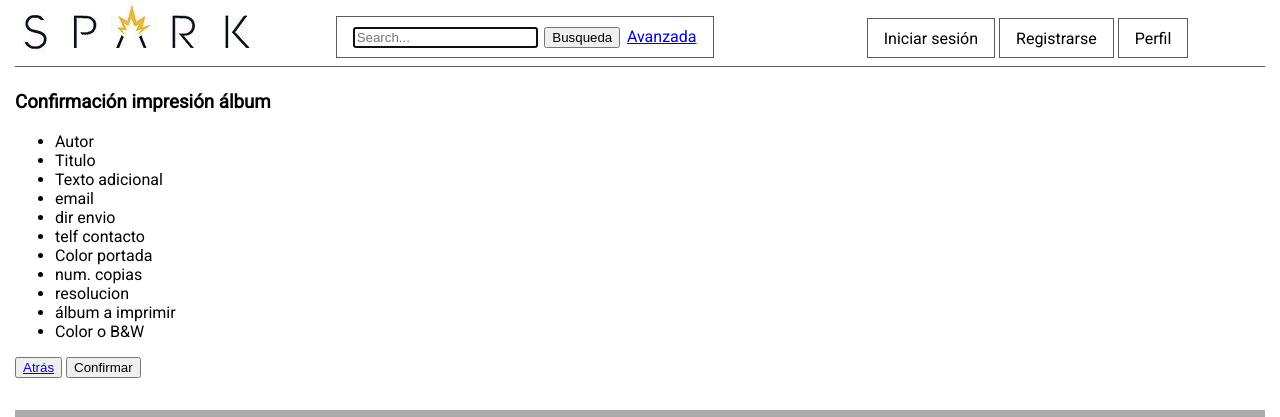
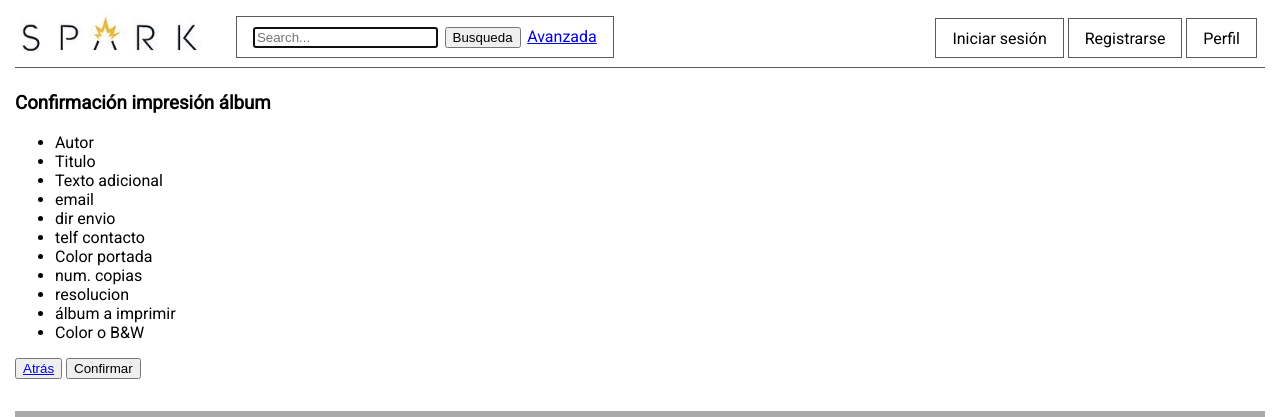
Before and after one commit to AllRacs/daw-destello, a PHP site: page /album_respuesta.html in a window 1280 px wide. Shown: the top 417 px of the page. Run offline with PHP 8.4, Linux system fonts and the light colour scheme.

Commit message:
Little changes in general.css v.2

```diff
--- a/css/general.css
+++ b/css/general.css
@@ -7,18 +7,24 @@ body {
 }
 
 body > header {
+    height: 4.2em;
     border-bottom: 1px solid #5b5b5b;
     display: flex;
     flex-direction: row;
     margin-bottom: 1.5em;
 }
 
+body > header > a > img {
+    margin-top: 0.8em;
+    height: 3em;
+}
+
 .top_header {
-    padding-top: 1em;
+    padding: 1em 0.5em 0em 2em;
     width: 100%;
     display: flex;
     flex-direction: row;
-    justify-content: space-around;
+    justify-content: space-between;
 }
 
 .top_header > form > input, .top_header > form > input + button {
```
